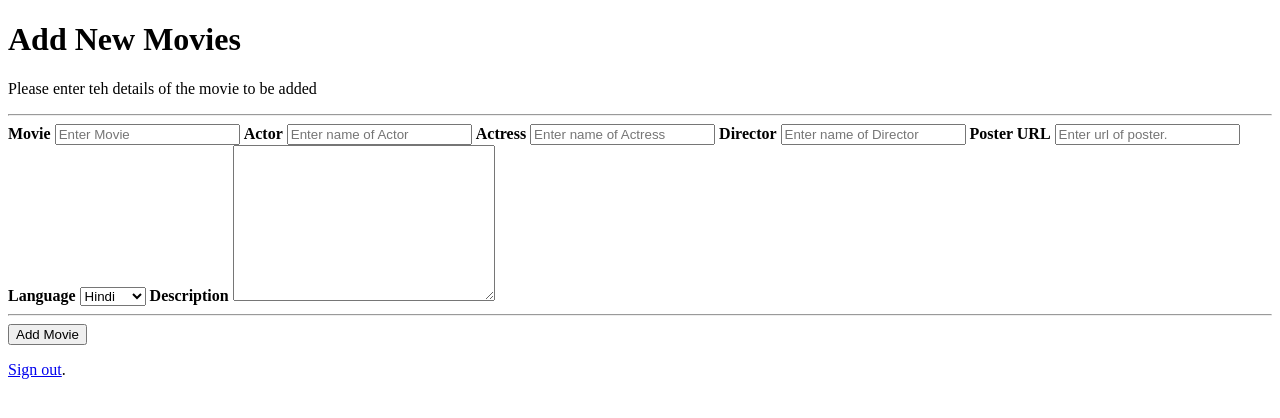
After one commit to twishajain/Movie-Booking-Platform, a Flask app: page /admin in a window 1280 px wide. The commit adds this page. Shown: the top 418 px of the page. Run offline with Flask 2, Linux system fonts and the light colour scheme; some libraries are stand-ins or nearby versions.

Commit message:
Admin page added

```diff
--- a/main.py
+++ b/main.py
@@ -8,39 +8,73 @@ from flask_pymongo import PyMongo
 client = MongoClient("mongodb://127.0.0.1:27017")
 db = client.mymongodb
 registered_users = db.registered
+movies= db.movies
 app = Flask(__name__)
+app.config['LAST']=""
 @app.route("/")
 def home():
+    app.config['LAST']="homepg.html"
     return render_template("homepg.html")
 @app.route("/terms")
 def terms():
+    app.config['LAST']="terms.html"
     return render_template("terms.html")
 @app.route("/homepg", methods=['GET','POST'])
 def homepg():
     email=request.values.get("email")
     psw=request.values.get("psw")
-    for r in registered_users.find():
-        if (r["email"]==email and r["psw"]==psw):
-            return render_template("homepg.html")
-    return render_template("error.html")
+    if (email=="admin" and psw=="admin" and app.config['LAST']=="login.html"):
+        app.config['LAST']="homepg.html"
+        return render_template("admin.html")
+    if (app.config['LAST']=="login.html"):
+        for r in registered_users.find():
+            if (r["email"]==email and r["psw"]==psw):
+                app.config['LAST']="homepg.html"
+                return render_template("homepg.html")
+    if (app.config['LAST']=="login.html"):
+        app.config['LAST']="homepg.html"
+        return render_template("error.html")
+    else:
+        return render_template("homepg.html")
 @app.route("/regSuccess", methods=['GET','POST'])
 def regSuccess():
     email=request.values.get("email")
     psw=request.values.get("psw")
     psw_repeat=request.values.get("psw_repeat")
-    if (psw==psw_repeat):
+    if (psw==psw_repeat and len(psw)>=5):
         registered_users.insert({ "email":email, "psw":psw})
+        app.config['LAST']="regSuccess.html"
         return render_template("regSuccess.html")
     else:
+        app.config['LAST']="regSuccess.html"
         return render_template("error.html")
 @app.route("/register")
 def register():
+    app.config['LAST']="register.html"
     return render_template("register.html")
 @app.route("/error")
 def error():
+    app.config['LAST']="error.html"
     return render_template("error.html")
+@app.route("/admin")
+def admin():
+    app.config['LAST']="admin.html"
+    return render_template("admin.html")
 @app.route("/login")
 def login():
+    app.config['LAST']="login.html"
     return render_template("login.html")
+@app.route("/added", methods=['GET','POST'])
+def added():
+    movie=request.values.get("movie")
+    actor=request.values.get("actor")
+    actress=request.values.get("actress")
+    director=request.values.get("director")
+    language=request.values.get("language")
+    description=request.values.get("description")
+    imageurl=request.values.get("imageurl")
+    movies.insert({ "movie":movie, "actor":actor, "actress":actress, "director":director, "language":language, "description":description, "imageurl":imageurl})
+    app.config['LAST']="added.html"
+    return render_template("added.html")
 if __name__ == "__main__":
     app.run(debug=True)
--- /dev/null
+++ b/templates/added.html
@@ -0,0 +1,5 @@
+<html>
+    <body>
+        Movie successfully added.
+    </body>
+</html>
--- /dev/null
+++ b/templates/admin.html
@@ -0,0 +1,47 @@
+<!DOCTYPE html>
+<html>
+    <head>
+        <meta name="viewport" content="width=device-width, initial-scale=1">
+            </head>
+    <body>
+        <form action="/added" method="post">
+            <div class="container">
+                <h1>Add New Movies</h1>
+                <p>Please enter teh details of the movie to be added</p>
+                <hr>
+
+                <label for="movie"><b>Movie</b></label>
+                <input type="text" placeholder="Enter Movie" name="movie" required id="movie">
+
+                    <label for="actor"><b>Actor</b></label>
+                    <input type="text" placeholder="Enter name of Actor" id ="actor" name="actor" required>
+
+                    <label for="actress"><b>Actress</b></label>
+                    <input type="text" placeholder="Enter name of Actress" id ="actress" name="actress" required>
+
+                    <label for="director"><b>Director</b></label>
+                    <input type="text" placeholder="Enter name of Director" id ="director" name="director" required>
+
+                    <label for="imageurl"><b>Poster URL</b></label>
+                    <input type="text" placeholder="Enter url of poster." id ="imageurl" name="imageurl" required>
+                    <label for="language"><b>Language</b></label>
+                    <select id="language" name="language">
+                        <option>Hindi</option>
+                        <option>English</option>
+                    </select>
+
+                    <label for="description"><b>Description</b></label>
+                    <textarea id="description" name="description" rows="10" cols="30"></textarea>
+
+
+                            <hr>
+                                <button type="submit" class="addbtn">Add Movie</button>
+                                </div>
+
+                                <div class="container signin">
+                                <p> <a href="/homepg">Sign out</a>.</p>
+                                </div>
+                                </form>
+
+                                </body>
+                                </html>
--- a/templates/homepg.html
+++ b/templates/homepg.html
@@ -18,5 +18,6 @@
     <body>
         Latest Movies
         <a href="/register">Register</a>
+        <a href="/login">Login</a>
     </body>
 </html>
```
Also changed, not shown: 1 other file.
